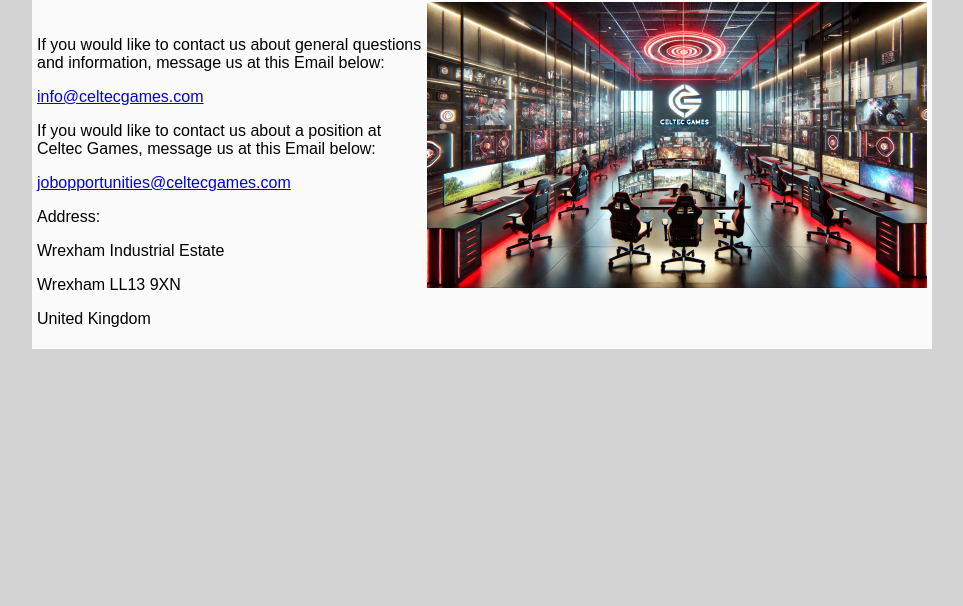
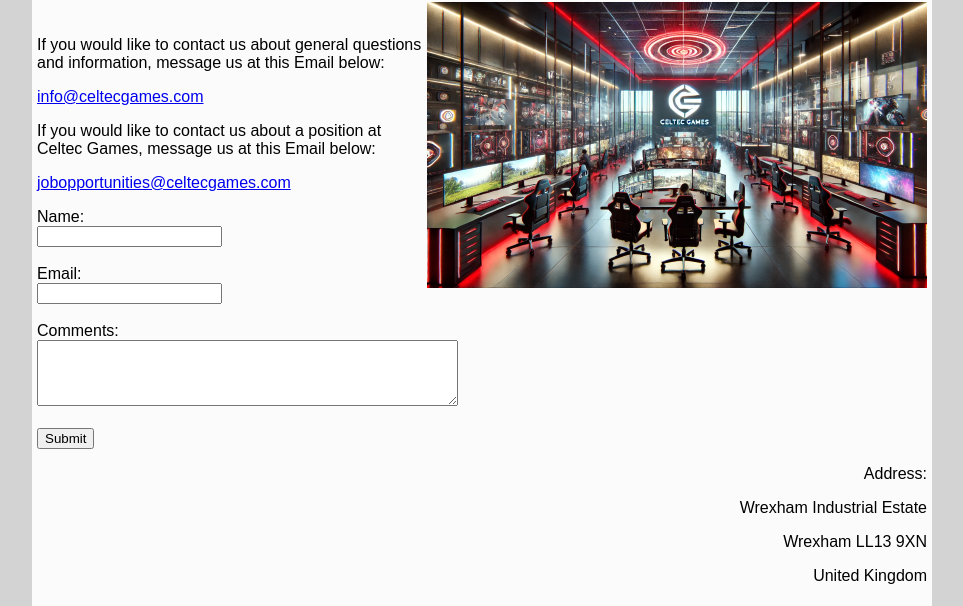
Before and after one commit to 22117794/22117794.github.io, a plain HTML site: page U6_A2/contactus.htm in a window 1280 px wide. Shown: the part 481-1087 px from the top of the page, without its empty margins (158-1121 px from the left). Before the commit the page ends 830 px from the top, so only its background shows below. Drawn offline with Linux system fonts and the light colour scheme.

Commit message:
Add files via upload

```diff
--- a/U6_A2/contactus.htm
+++ b/U6_A2/contactus.htm
@@ -35,6 +35,7 @@
 <img src="Images/CeltecGamesHq.png" alt="Celtec Games HQ Image" align="right">
 <br clear="left">
 
+
 <p>If you would like to contact us about general questions and information, message us at this Email below:</p>
 <!-- mailto takes the user to their default email service when the email is clicked -->
 <p><a href="mailto:info@celtecgames.com">info@celtecgames.com</a></p>
@@ -43,10 +44,24 @@
 
 <p><a href="mailto:jobopportunities@celtecgames.com">jobopportunities@celtecgames.com</a></p>
 
-<p>Address:  </p>
-<p>Wrexham Industrial Estate</p>
-<p>Wrexham LL13 9XN</p>
-<p>United Kingdom</p>
+
+<form action="mailto:enquires@celtecgames.com" method="post" enctype="text/plain">
+        <label for="name">Name:</label><br>
+        <input type="text" id="name" name="name" required><br><br>
+
+        <label for="email">Email:</label><br>
+        <input type="email" id="email" name="email" required><br><br>
+
+        <label for="comments">Comments:</label><br>
+        <textarea id="comments" name="comments" rows="4" cols="50" required></textarea><br><br>
+
+        <input type="submit" value="Submit">
+</form>
+
+<p align="right">Address: </p>
+<p align="right">Wrexham Industrial Estate</p>
+<p align="right">Wrexham LL13 9XN</p>
+<p align="right">United Kingdom</p>
 
 </div>
 
```
